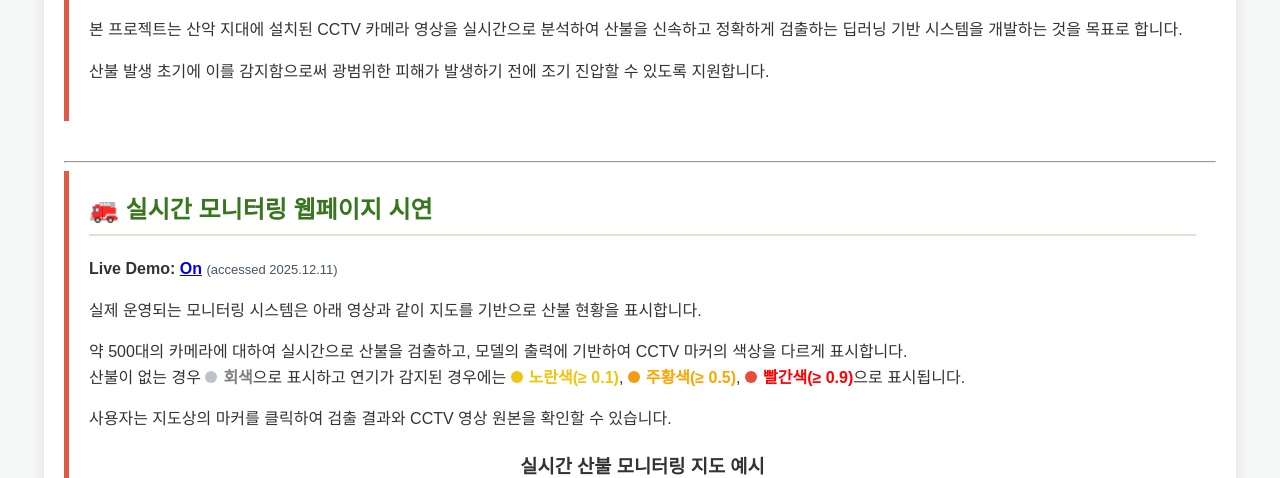
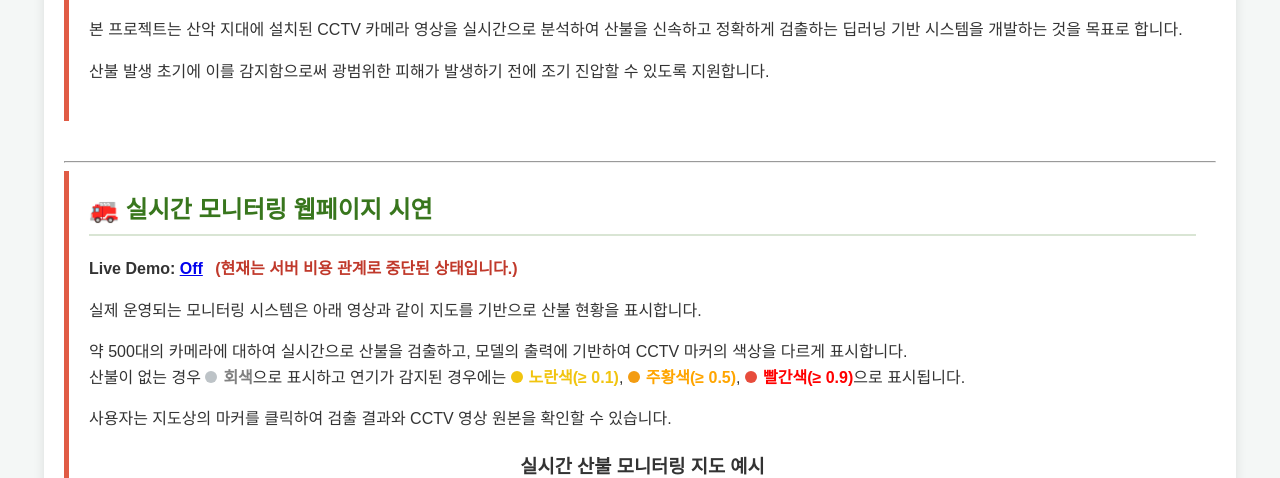
Before and after one commit to tyui592/tyui592.github.io, a Jekyll site: the page projects/wildfire.html, which Jekyll copies as it is, in a window 1280 px wide and 900 px high, scrolled down 335 px, cut to the strip 0-478 px from the top of the window. Built offline with Jekyll 4.4.1, drawn with Linux system fonts in a browser that asks for light colours.

Commit message:
off demo dashboard page

```diff
--- a/projects/wildfire.html
+++ b/projects/wildfire.html
@@ -172,13 +172,13 @@
             <h2>🚒 실시간 모니터링 웹페이지 시연</h2>
             <p>
                 <strong>Live Demo:</strong>
-                <a href="https://literate-midge-yearly.ngrok-free.app/" target="_blank" rel="noopener"><strong>On</strong></a>
-                <!-- <span style="color: #c0392b; font-weight: 600; margin-left: 8px;">
+                <a href="https://literate-midge-yearly.ngrok-free.app/" target="_blank" rel="noopener"><strong>Off</strong></a>
+                <span style="color: #c0392b; font-weight: 600; margin-left: 8px;">
                     (현재는 서버 비용 관계로 중단된 상태입니다.)
+                </span>
+                <!-- <span style="color: #475569; font-size: small;">
+                    (accessed 2025.12.11)
                 </span> -->
-                <span style="color: #475569; font-size: small;">
-                    (accessed 2025.12.11)
-                </span>
             </p>
             <p>실제 운영되는 모니터링 시스템은 아래 영상과 같이 지도를 기반으로 산불 현황을 표시합니다.</p>
             <p>약 500대의 카메라에 대하여 실시간으로 산불을 검출하고, 모델의 출력에 기반하여 CCTV 마커의 색상을 다르게 표시합니다.<br>산불이 없는 경우 <span class="dot very-low"></span><span style="color: gray; font-weight:bold;">회색</span>으로 표시하고 연기가 감지된 경우에는 <span class="dot low"></span><span style="color: #f1c40f; font-weight:bold;">노란색(&ge; 0.1)</span>, <span class="dot mid"></span><span style="color: orange; font-weight:bold;">주황색(&ge; 0.5)</span>, <span class="dot high"></span><span style="color: red; font-weight:bold;">빨간색(&ge; 0.9)</span>으로 표시됩니다.</p>
```
